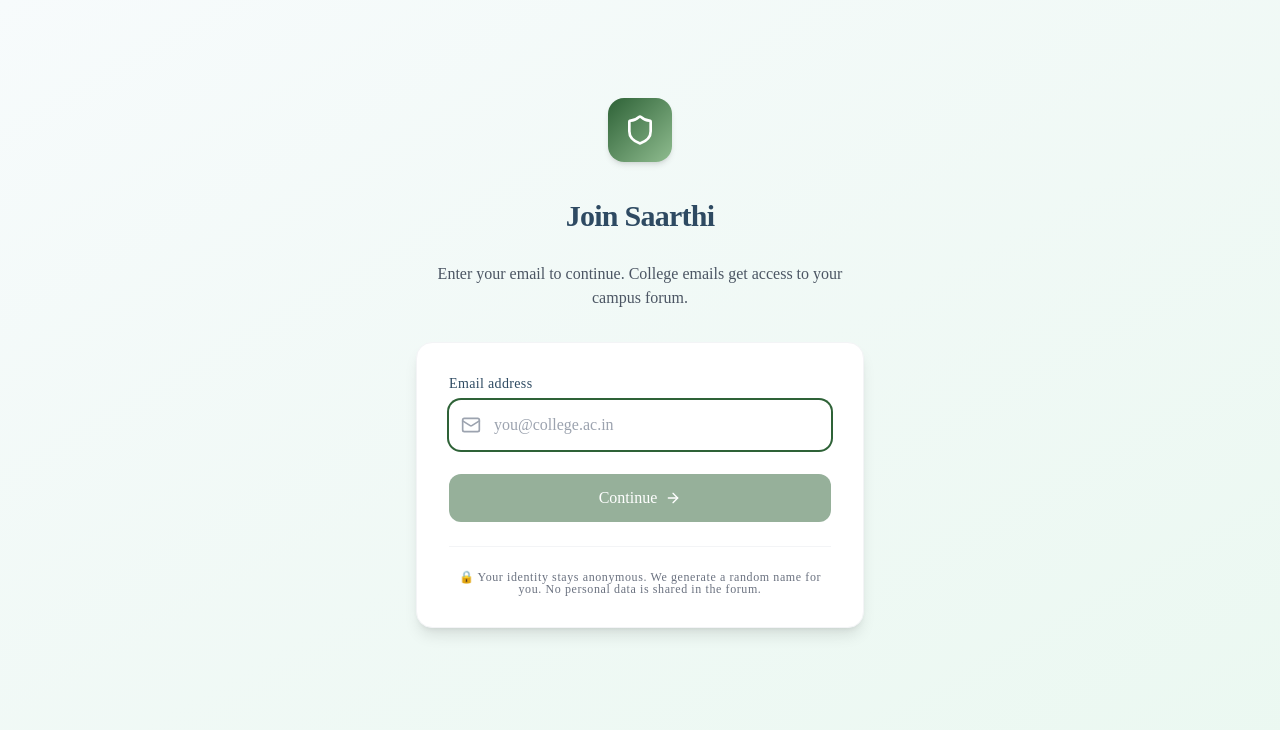
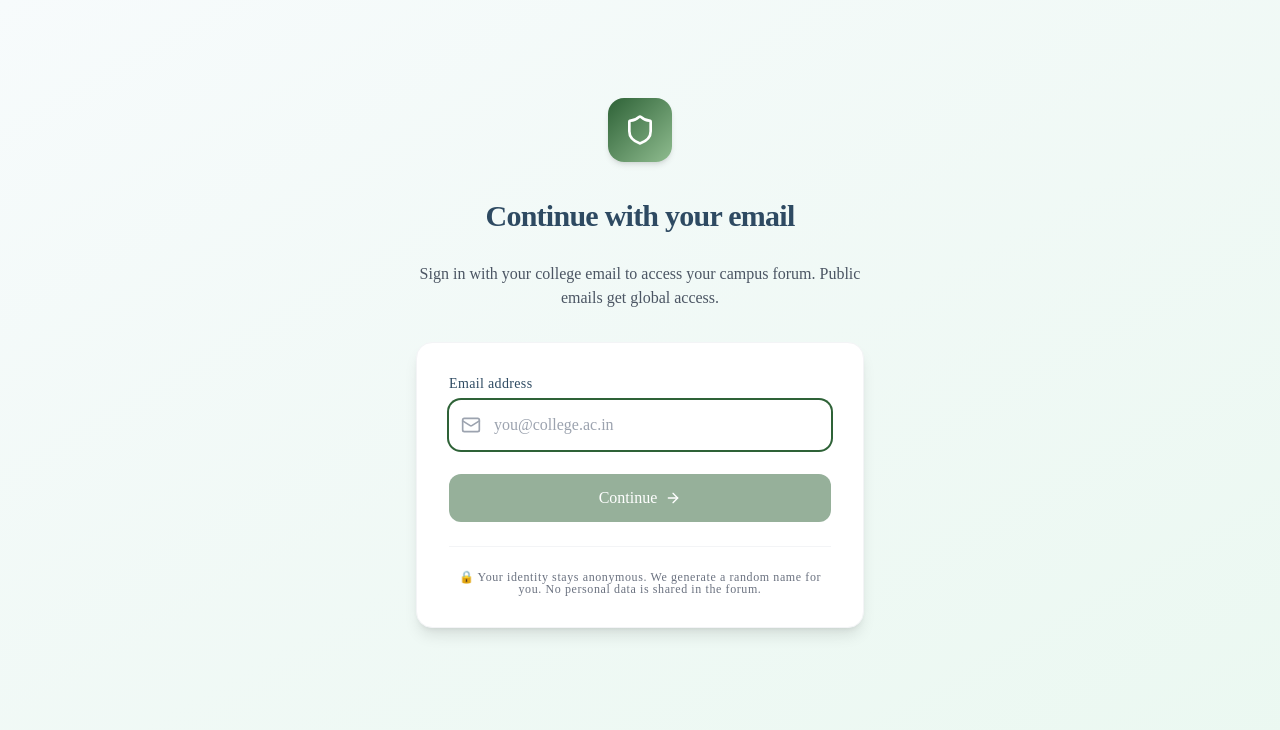
Before and after one commit to astrilo-monk/saarthi, an Astro site: page /login in a window 1280 px wide. Shown: the part 70-800 px from the top of the page. Built offline with nearby package versions, Linux system fonts and the light colour scheme; Astro itself is replaced by a stand-in of ours; a web font is replaced by a local one.

Commit message:
ui: polish ChatPage background and LoginPage messaging

```diff
--- a/src/components/pages/ChatPage.tsx
+++ b/src/components/pages/ChatPage.tsx
@@ -2,7 +2,7 @@ import { ChatbotContainer } from '@/components/Chatbot';
 
 export default function ChatPage() {
   return (
-    <div className="w-full min-h-screen bg-white">
+    <div className="w-full min-h-screen bg-gradient-to-b from-background to-white">
       <div className="max-w-4xl mx-auto p-4" style={{ height: 'calc(100vh - 80px)' }}>
         <ChatbotContainer
           onEmotionChange={(emotion) => {
--- a/src/components/pages/LoginPage.tsx
+++ b/src/components/pages/LoginPage.tsx
@@ -40,10 +40,11 @@ export default function LoginPage() {
             <Shield className="w-8 h-8 text-white" />
           </div>
           <h1 className="text-3xl font-heading font-bold text-foreground mb-3">
-            Join Saarthi
+            Continue with your email
           </h1>
           <p className="font-paragraph text-gray-600">
-            Enter your email to continue. College emails get access to your campus forum.
+            Sign in with your college email to access your campus forum.
+            Public emails get global access.
           </p>
         </div>
 
```
